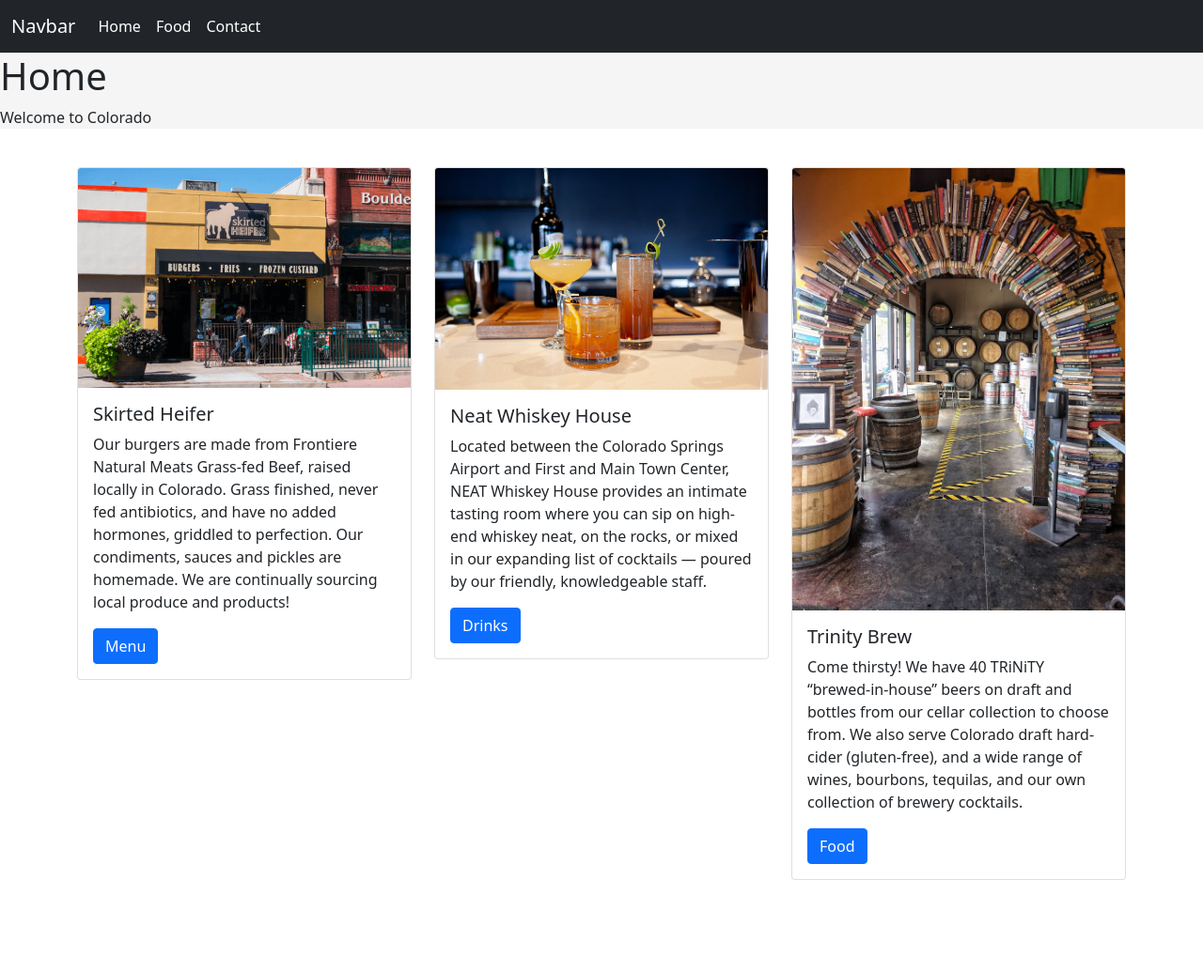
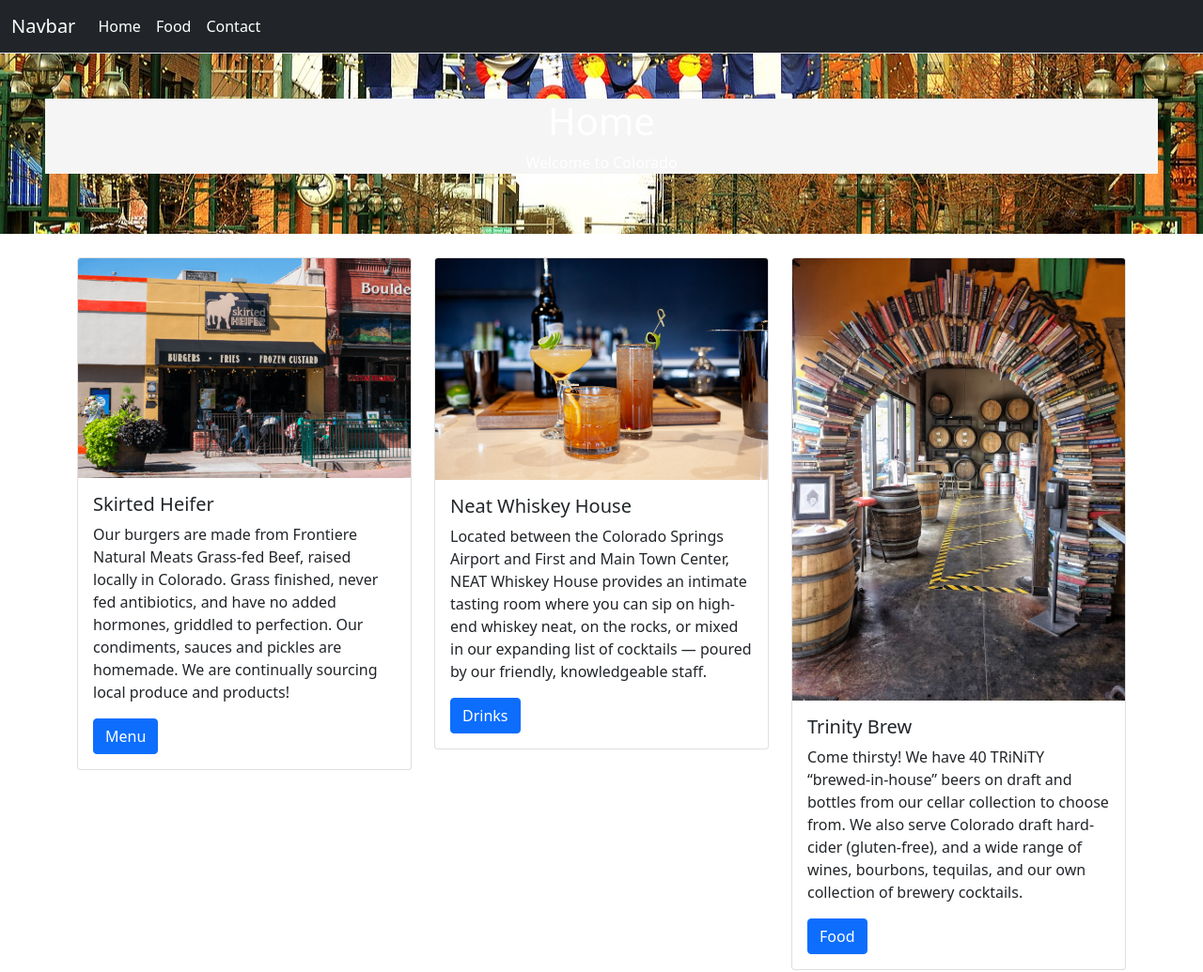
Before and after one commit to jskoduru/colorado-udemy.github.io, a plain HTML site: page food.html in a window 1280 px wide. Shown: the whole page at 94% size. Before the commit the page ends 953 px from the top, so only its background shows below. Drawn offline with nearby package versions, Linux system fonts and the light colour scheme.

Commit message:
Update food.html

```diff
--- a/food.html
+++ b/food.html
@@ -29,10 +29,12 @@
         </div>
       </nav>
 
-<div style="background-color: whitesmoke; background-position: center; margin-block: ;">
+<div class=".bg-primary text-white p-5 text-center" style="background-image: url(images/larimer-2617495_1280.jpg); background-size: cover; background-position: center;">
+  <div style="background-color: whitesmoke; background-position: center; margin-block: ;">
     <h1>Home</h1>
     <p>Welcome to Colorado</p>
   </div>
+</div>
 
 <div class="container" style="padding-top: 25px;"">
   <div class="row">
```
